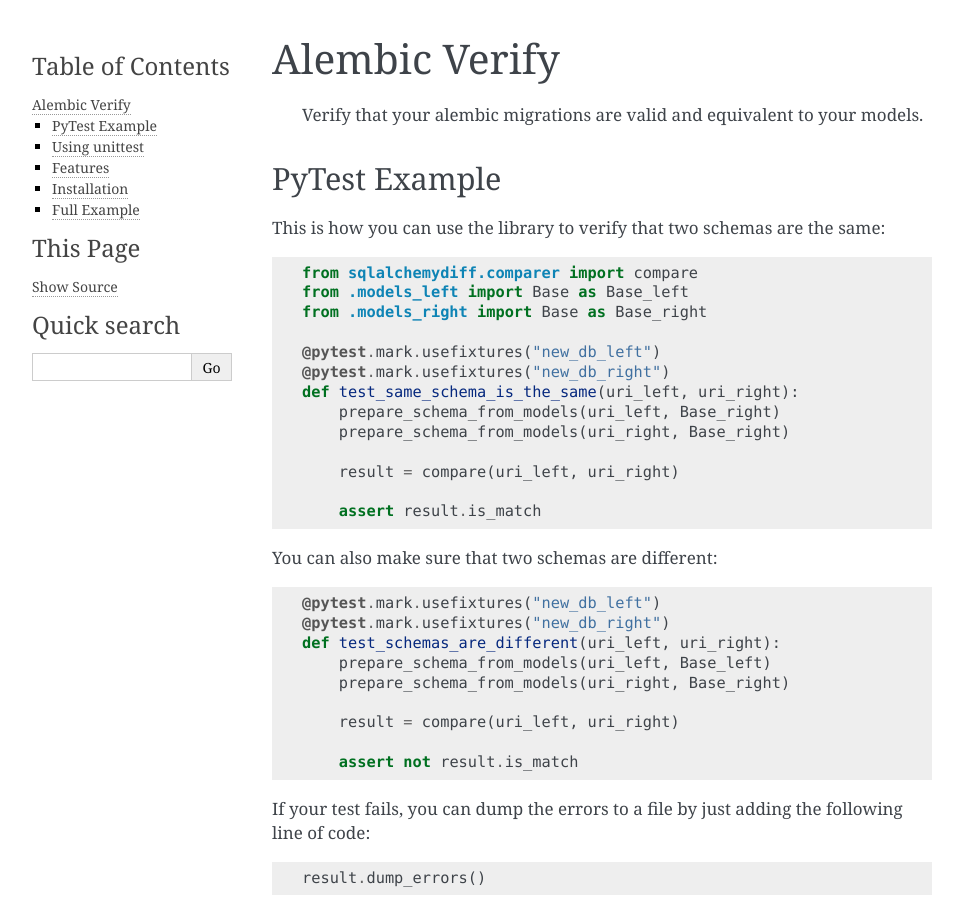
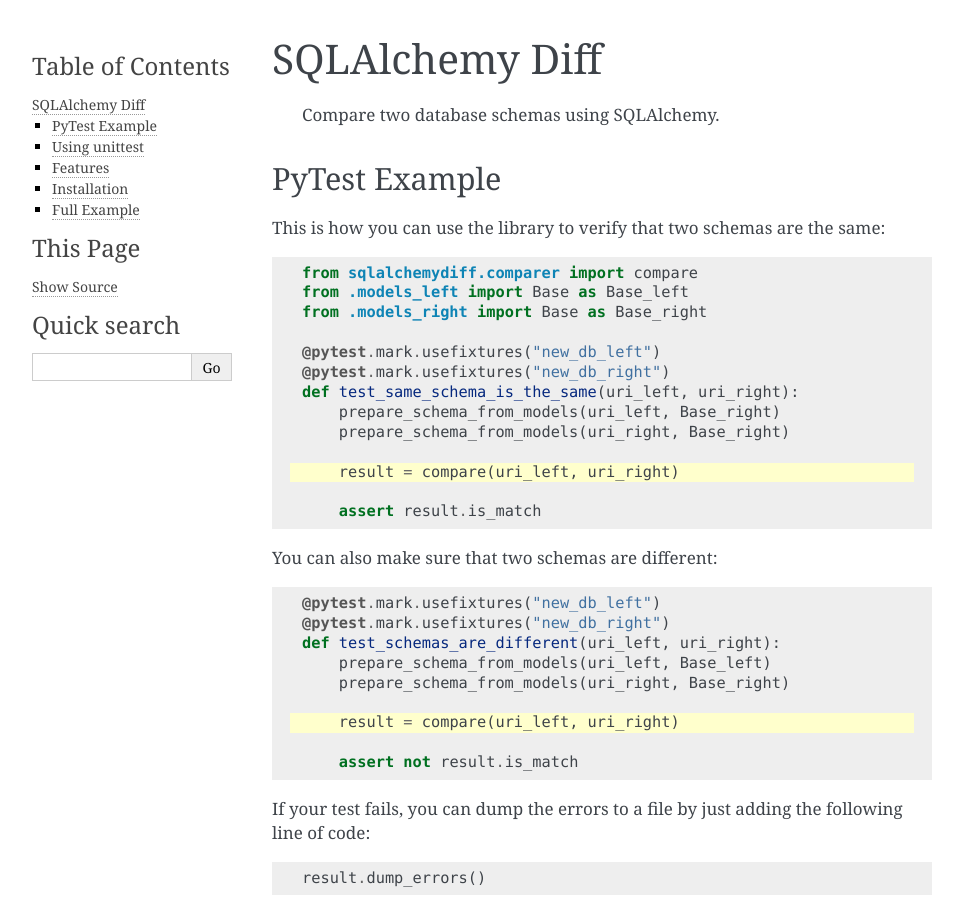
Before and after one commit to gianchub/sqlalchemy-diff, a Sphinx documentation site: the page built from docs/source/index.rst, in a window 1280 px wide and 900 px high. Shown: the whole window, without its empty margins (148-1111 px from the left). Built offline with Sphinx 7.4.7, drawn with Linux system fonts in a browser that asks for light colours.

Commit message:
PLAT-245 -- Finish up with the documentation.

```diff
--- a/docs/source/index.rst
+++ b/docs/source/index.rst
@@ -1,10 +1,9 @@
-Alembic Verify
-==============
+SQLAlchemy Diff
+===============
 
 .. pull-quote::
 
-    Verify that your alembic migrations are valid and equivalent to your
-    models.
+    Compare two database schemas using SQLAlchemy.
 
 
 PyTest Example
```
Also changed, not shown: other parts of docs/source/index.rst (+2 -0 lines).
